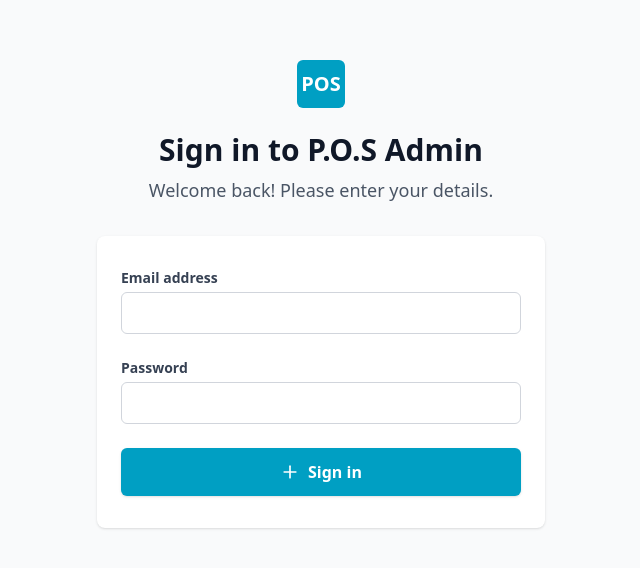
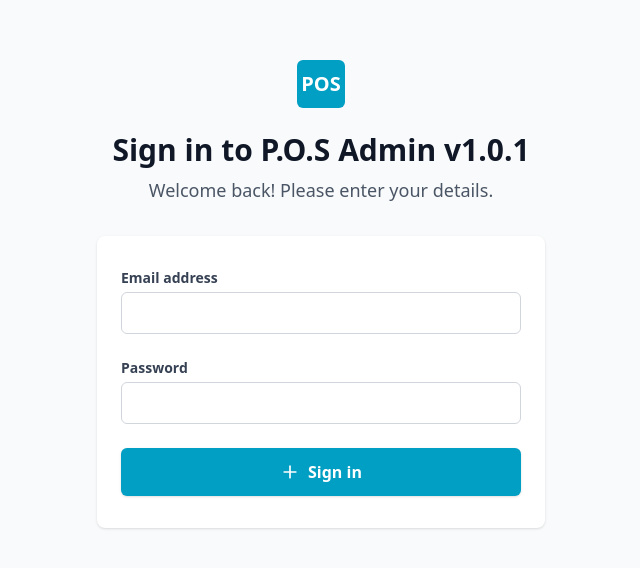
Before and after one commit to anbya/pos-admin, a React (Vite) app: page /login in a window 1280 px wide. Shown: the part 106-674 px from the top of the page, without its empty margins (319-959 px from the left). Built offline with nearby package versions, Linux system fonts and the light colour scheme.

Commit message:
update login page

```diff
--- a/src/pages/Login.tsx
+++ b/src/pages/Login.tsx
@@ -33,7 +33,7 @@ const Login = () => {
           </div>
         </div>
         <h2 className="mt-6 text-center text-3xl font-bold text-gray-900">
-          Sign in to P.O.S Admin
+          Sign in to P.O.S Admin v1.0.1
         </h2>
         <h5 className="mt-2 text-center text-lg text-gray-600">
           Welcome back! Please enter your details.
```
